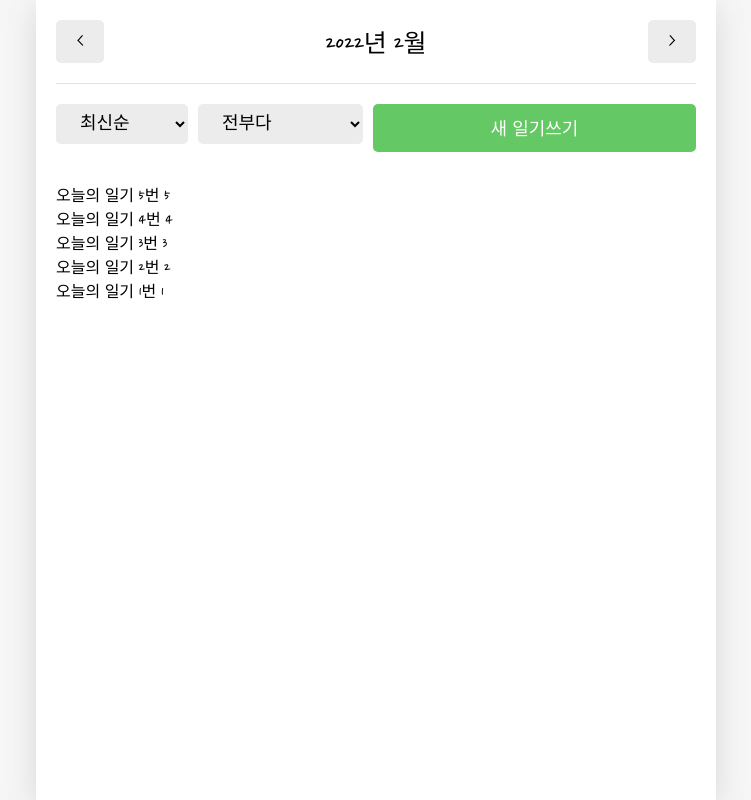
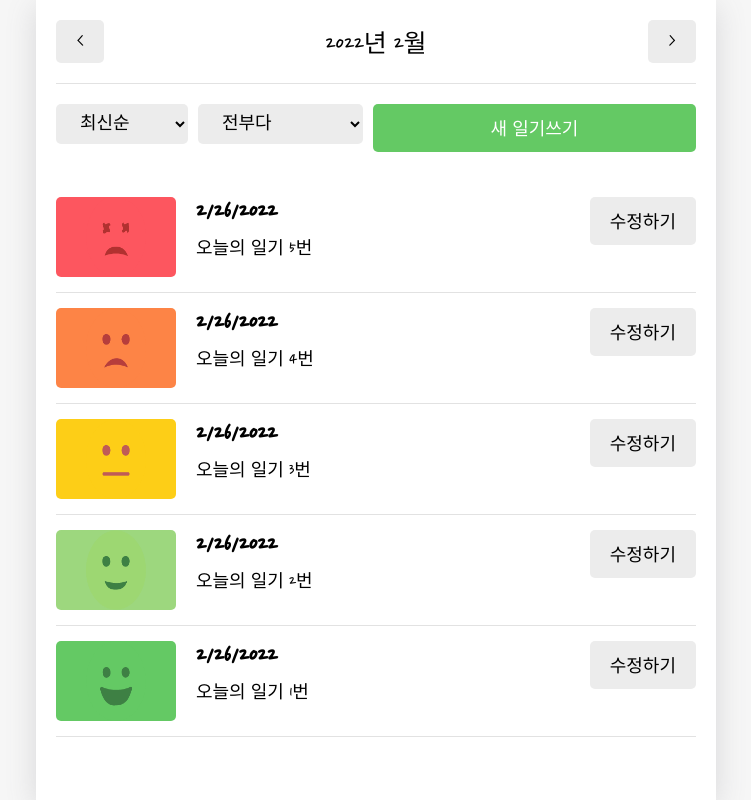
Before and after one commit to Jaeheon-So/Emotion-Diary, a React (Create React App) app: page / in a window 1280 px wide. Shown: the whole page, without its empty margins (264-1015 px from the left). Built offline with nearby package versions, Linux system fonts and the light colour scheme; a web font is replaced by a local one.

Commit message:
Add Home page diary items

```diff
--- a/src/App.css
+++ b/src/App.css
@@ -92,3 +92,65 @@ header .head_text {
   font-family: "Nanum Pen Script";
   font-size: 18px;
 }
+
+/* DiaryItem */
+.DiaryItem {
+  padding-top: 15px;
+  padding-bottom: 15px;
+  border-bottom: 1px solid #e2e2e2;
+  display: flex;
+  justify-content: space-between;
+}
+
+.DiaryItem .emotion_img_wrapper {
+  cursor: pointer;
+  min-width: 120px;
+  height: 80px;
+  border-radius: 5px;
+  display: flex;
+  justify-content: center;
+}
+
+.DiaryItem .emotion_img_wrapper_1 {
+  background-color: #64c964;
+}
+
+.DiaryItem .emotion_img_wrapper_2 {
+  background-color: #9dd77e;
+}
+
+.DiaryItem .emotion_img_wrapper_3 {
+  background-color: #fdce17;
+}
+
+.DiaryItem .emotion_img_wrapper_4 {
+  background-color: #fd8446;
+}
+
+.DiaryItem .emotion_img_wrapper_5 {
+  background-color: #fd565f;
+}
+
+.DiaryItem .emotion_img_wrapper img {
+  width: 50%;
+}
+
+.DiaryItem .info_wrapper {
+  flex-grow: 1;
+  margin-left: 20px;
+  cursor: pointer;
+}
+
+.DiaryItem .diary_date {
+  font-weight: bold;
+  font-size: 25px;
+  margin-bottom: 5px;
+}
+
+.DiaryItem .diary_content_preview {
+  font-size: 18px;
+}
+
+.DiaryItem.btn_wrapper {
+  min-width: 70px;
+}
--- a/src/App.js
+++ b/src/App.js
@@ -113,8 +113,8 @@ function App() {
             <Routes>
               <Route path="/" element={<Home />} />
               <Route path="/new" element={<New />} />
-              <Route path="/edit" element={<Edit />} />
-              <Route path="/diary" element={<Diary />} />
+              <Route path="/edit/:id" element={<Edit />} />
+              <Route path="/diary/:id" element={<Diary />} />
             </Routes>
           </div>
         </BrowserRouter>
--- /dev/null
+++ b/src/components/DiaryItem.js
@@ -0,0 +1,32 @@
+import { useNavigate } from "react-router-dom";
+import MyButton from "./MyButton";
+
+const DiaryItem = ({ id, emotion, content, date }) => {
+  const navigate = useNavigate();
+  const strDate = new Date(parseInt(date)).toLocaleDateString();
+  return (
+    <div className="DiaryItem">
+      <div
+        onClick={() => navigate(`/diary/${id}`)}
+        className={[
+          "emotion_img_wrapper",
+          `emotion_img_wrapper_${emotion}`,
+        ].join(" ")}
+      >
+        <img
+          src={process.env.PUBLIC_URL + `assets/emotion${emotion}.png`}
+          alt=""
+        />
+      </div>
+      <div className="info_wrapper" onClick={() => navigate(`/diary/${id}`)}>
+        <div className="diary_date">{strDate}</div>
+        <div className="diary_content_preview">{content}</div>
+      </div>
+      <div className="btn_wrapper">
+        <MyButton text={"수정하기"} onClick={() => navigate(`/edit/${id}`)} />
+      </div>
+    </div>
+  );
+};
+
+export default DiaryItem;
--- a/src/components/DiaryList.js
+++ b/src/components/DiaryList.js
@@ -1,5 +1,6 @@
 import { useState } from "react";
 import { useNavigate } from "react-router-dom";
+import DiaryItem from "./DiaryItem";
 import MyButton from "./MyButton";
 
 const sortOptionList = [
@@ -82,9 +83,7 @@ const DiaryList = ({ diaryList }) => {
         </div>
       </div>
       {getProcessedDiaryList().map((it) => (
-        <div key={it.id}>
-          {it.content} {it.emotion}
-        </div>
+        <DiaryItem key={it.id} {...it} />
       ))}
     </div>
   );
```
